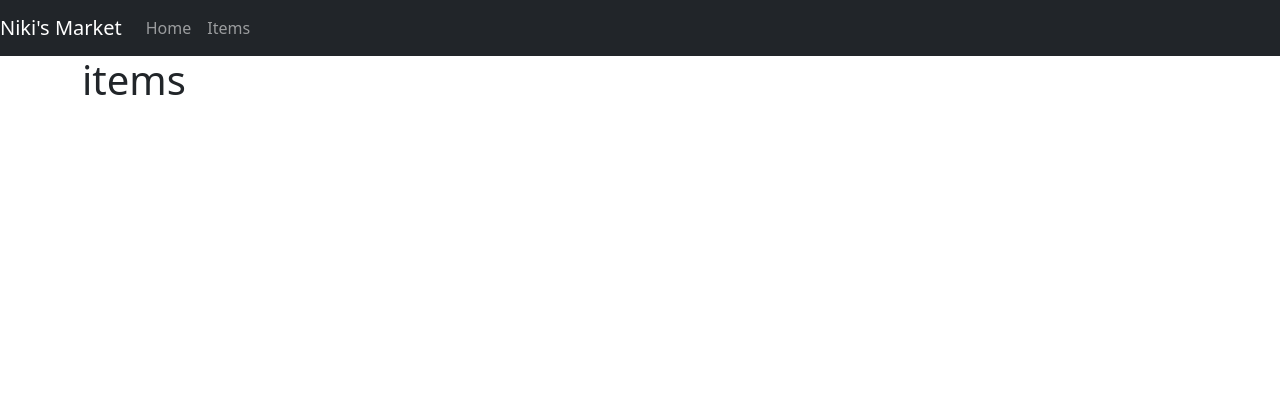
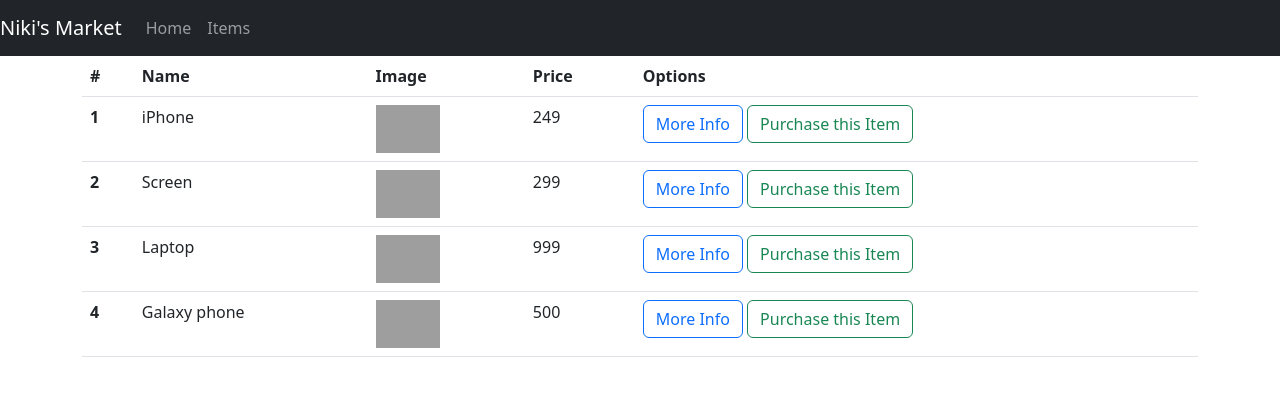
Before and after one commit to nikolayratayov/Market, a Django app: page /items/ in a window 1280 px wide. Shown: the top 396 px of the page. Run offline with Django 4.2, Linux system fonts and the light colour scheme; data comes from the database, SQL or seed files in the repository; grey boxes are pictures that could not be loaded.

Commit message:
market app

```diff
--- a/market/main/templates/main/items.html
+++ b/market/main/templates/main/items.html
@@ -3,5 +3,37 @@
     Items
 {% endblock %}
 {% block content %}
-    <h1>items</h1>
+    <table class="table table-hover">
+    <thead>
+        <tr>
+            <th scope="col">#</th>
+            <th scope="col">Name</th>
+            <th scope="col">Image</th>
+            <th scope="col">Price</th>
+            <th scope="col">Options</th>
+        </tr>
+    </thead>
+    <tbody>
+        {% for item in items %}
+        <tr>
+            <th scope="row">{{ item.pk }}</th>
+                <td>{{ item.name }}</td>
+                <td>
+                    <img src="{{ item.image_url }}" style="width:64px">
+                </td>
+                <td>{{ item.price }}</td>
+                <td>
+                    <button type="button" class="btn btn-outline-primary"
+                            data-toggle="modal" data-target="#Modal-MoreInfo">
+                        More Info
+                    </button>
+                    <button type="button" class="btn btn-outline-success"
+                            data-toggle="modal" data-target="#Modal-PurchaseConfirm">
+                        Purchase this Item
+                    </button>
+                </td>
+        </tr>
+        {% endfor %}
+    </tbody>
+    </table>
 {% endblock %}
--- a/market/main/urls.py
+++ b/market/main/urls.py
@@ -4,5 +4,6 @@ from .views import *
 
 urlpatterns = [
     path('home/', homepage, name='home'),
+    path('', homepage, name='home'),
     path('items/', itemspage, name='items'),
 ]
--- a/market/main/views.py
+++ b/market/main/views.py
@@ -1,4 +1,5 @@
 from django.shortcuts import render
+from .models import Item
 # Create your views here.
 
 
@@ -7,5 +8,5 @@ def homepage(request):
 
 
 def itemspage(request):
-
-    return render(request, template_name='main/items.html')
+    items = Item.objects.all()
+    return render(request, template_name='main/items.html', context={'items': items})
```
Also changed, not shown: market/main/templates/main/includes/items_modals.html (added, +51 -0 lines).
